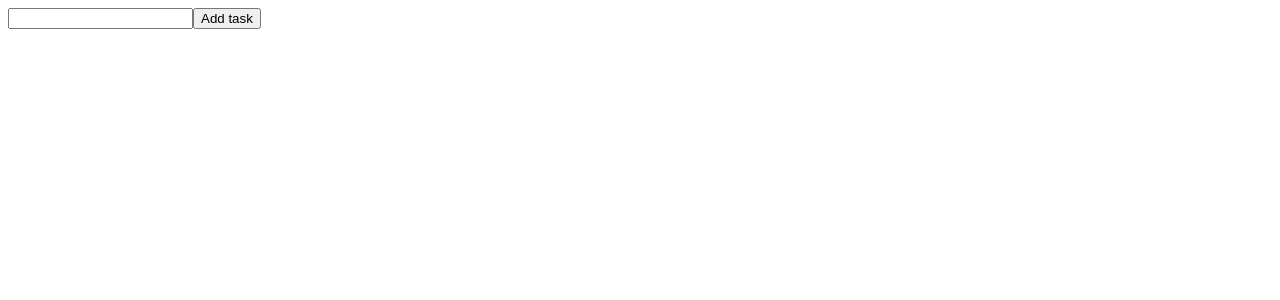
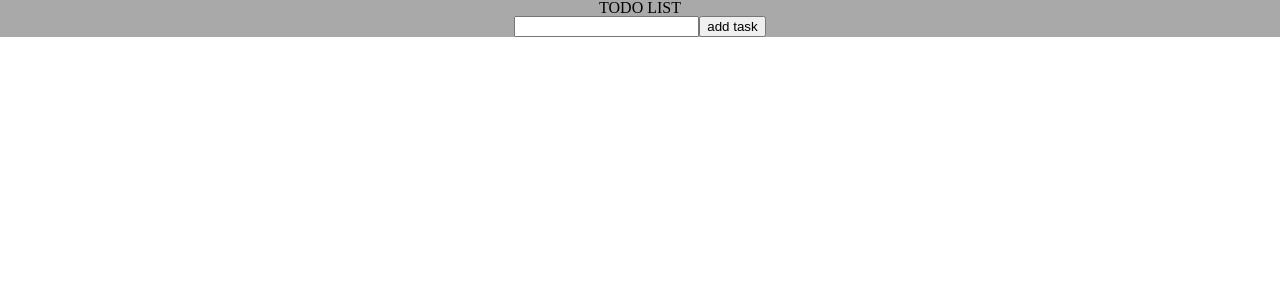
Before and after one commit to soukayna-alala/React-TODO-list, a React (Vite) app: page / in a window 1280 px wide. Shown: the top 300 px of the page. Built offline with nearby package versions, Linux system fonts and the light colour scheme.

Commit message:
did work on the AddTodo components to send TODO to the parent component

```diff
--- /dev/null
+++ b/src/App.module.css
@@ -0,0 +1,5 @@
+.container {
+  background-color: darkgrey;
+  align-items: center;
+  text-align: center;
+}
--- a/src/App.tsx
+++ b/src/App.tsx
@@ -1,5 +1,6 @@
-import "./App.css";
 import { AddTodo } from "./components/AddTodo/AddTodo.tsx";
+import "reset-css";
+import styles from "./App.module.css";
 
 /**
  * Instructions
@@ -12,10 +13,17 @@ import { AddTodo } from "./components/AddTodo/AddTodo.tsx";
  */
 
 function App() {
+  const { container } = styles;
+
+  const onAddTodo = (todo: string) => {
+    console.log("onAddTodo fired", todo);
+  };
+
   return (
     <>
-      <div>
-        <AddTodo />
+      <div className={container}>
+        <h1>TODO LIST</h1>
+        <AddTodo onAddTodo={onAddTodo} />
       </div>
     </>
   );
--- a/src/components/AddTodo/AddTodo.tsx
+++ b/src/components/AddTodo/AddTodo.tsx
@@ -1,8 +1,25 @@
-export function AddTodo() {
+import { FormEvent, useRef } from "react";
+import styles from "./AddTodo.module.css";
+import { AddTodoProps } from "./interfaces.ts";
+
+export function AddTodo({ onAddTodo }: AddTodoProps) {
+  const { input, addBtn } = styles;
+  const inputField = useRef<HTMLInputElement>(null!);
+
+  function handleSubmit(event: FormEvent) {
+    event.preventDefault();
+
+    const todo = inputField.current.value.trim();
+
+    onAddTodo(todo);
+  }
+
   return (
-    <form>
-      <input type="text" />
-      <button type="submit">Add task</button>
+    <form onSubmit={handleSubmit}>
+      <input className={input} type="text" ref={inputField} />
+      <button className={addBtn} type="submit">
+        add task
+      </button>
     </form>
   );
 }
--- /dev/null
+++ b/src/components/AddTodo/interfaces.ts
@@ -0,0 +1,3 @@
+export interface AddTodoProps {
+  onAddTodo: (todo: string) => void;
+}
```
Also changed, not shown: src/App.css (deleted).
